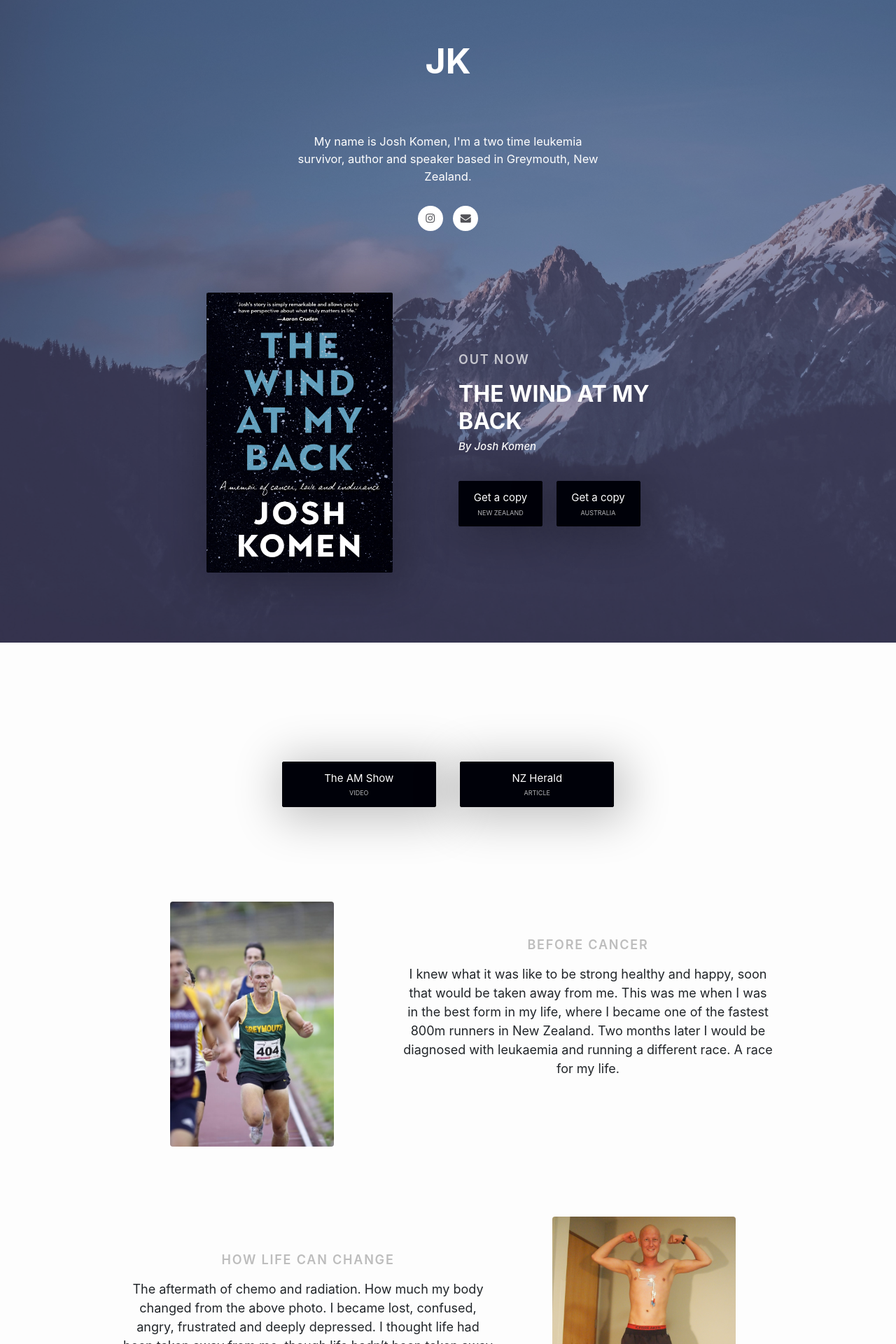
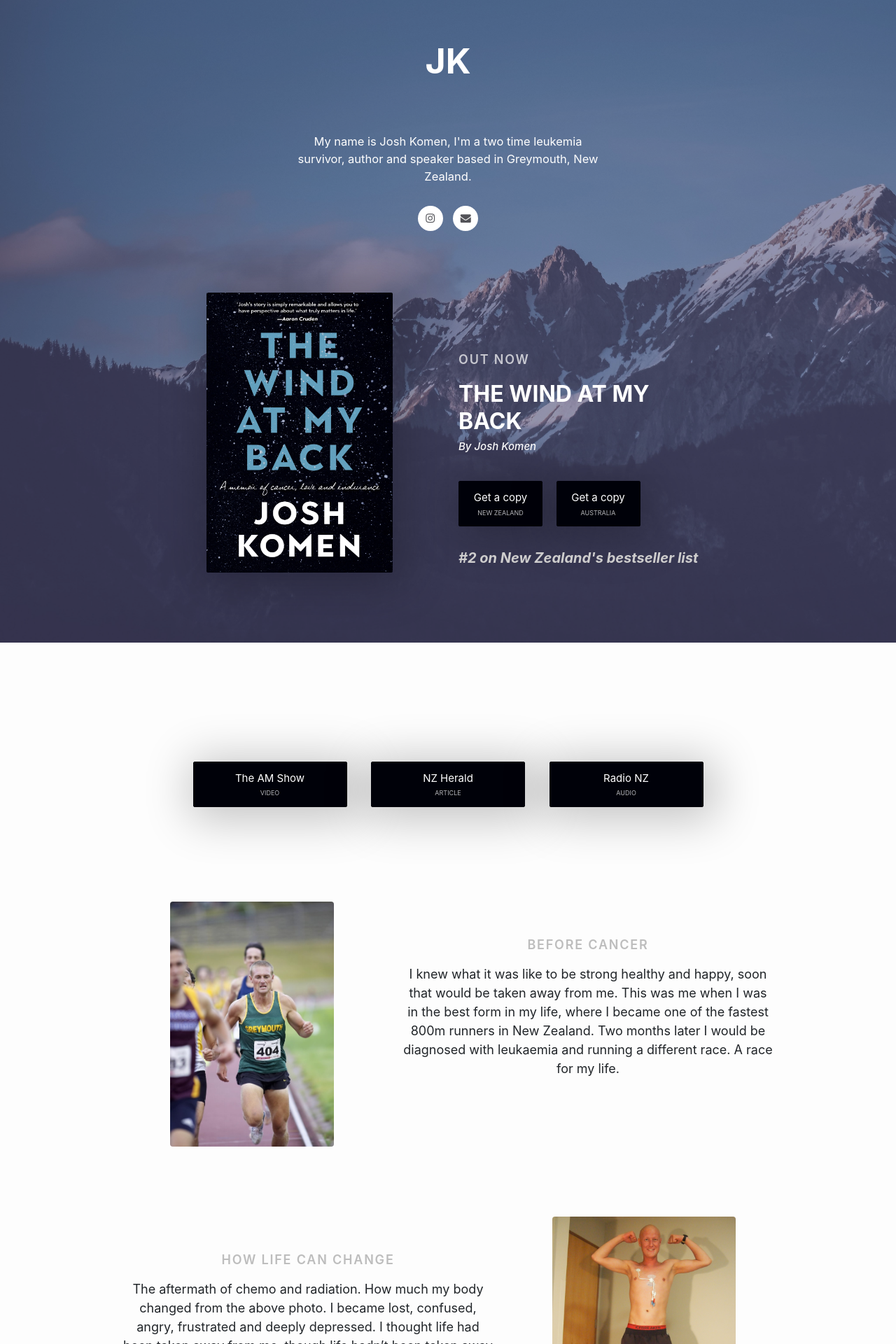
Before and after one commit to Thwaitesy/joshkomen.com, a Jekyll site: the page built from index.html, in a window 1280 px wide. Shown: the top 1920 px of the page at 70% size. Built offline with Jekyll 4.4.1, drawn with Linux system fonts in a browser that asks for light colours; nearby versions of some CDN libraries.

Commit message:
Added #2 best seller and nz radio link

```diff
--- a/assets/site.css
+++ b/assets/site.css
@@ -378,3 +378,17 @@ box-shadow: 6px 7px 64px 11px rgba(0,0,0,0.23);
 .timeline .item.text .content {
     font-size: 18px;
 }
+
+#quote {
+    margin-top: 30px;
+    font-size: 20px;
+    color: #cecdcd;
+    font-style: italic;
+    font-weight: bold;
+}
+
+@media (max-width: 767px) {
+    #quote {
+        text-align: center;
+    }
+}
--- a/index.html
+++ b/index.html
@@ -52,6 +52,10 @@ active: home
                         </a>
                     </div>
                 </div>
+
+                <div id="quote">
+                   #2 on New Zealand's bestseller list
+                </div>
             </div>
         </div>
     </div>
@@ -81,6 +85,13 @@ active: home
                         <span class="sub-text">article</span>
                     </a>
                 </div>
+                <div class="button-block">
+                        <a target="_blank" href="https://www.radionz.co.nz/national/programmes/sunday/audio/2018684881/josh-komen-his-race-to-stay-alive"
+                            class="btn btn-success">
+                            Radio NZ
+                            <span class="sub-text">audio</span>
+                        </a>
+                    </div>
             </div>
         </div>
         <div class="row">
```
